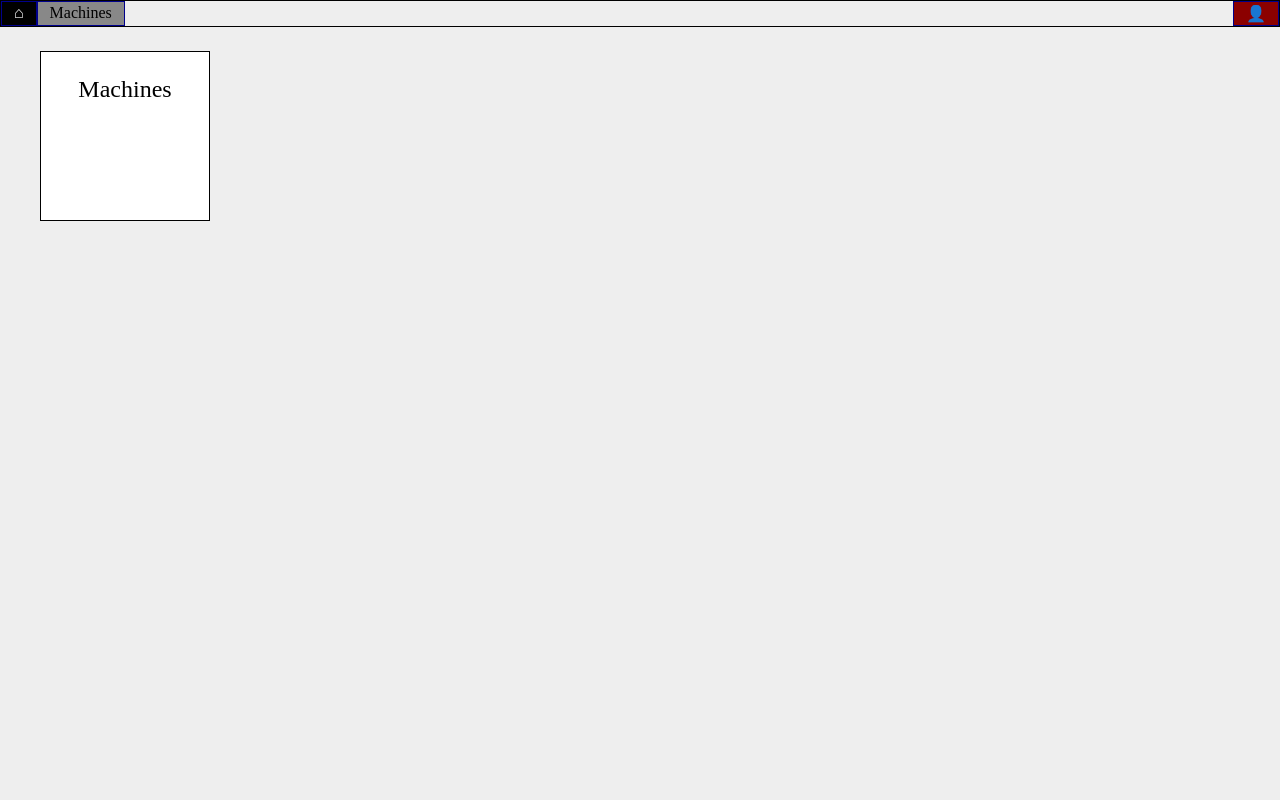
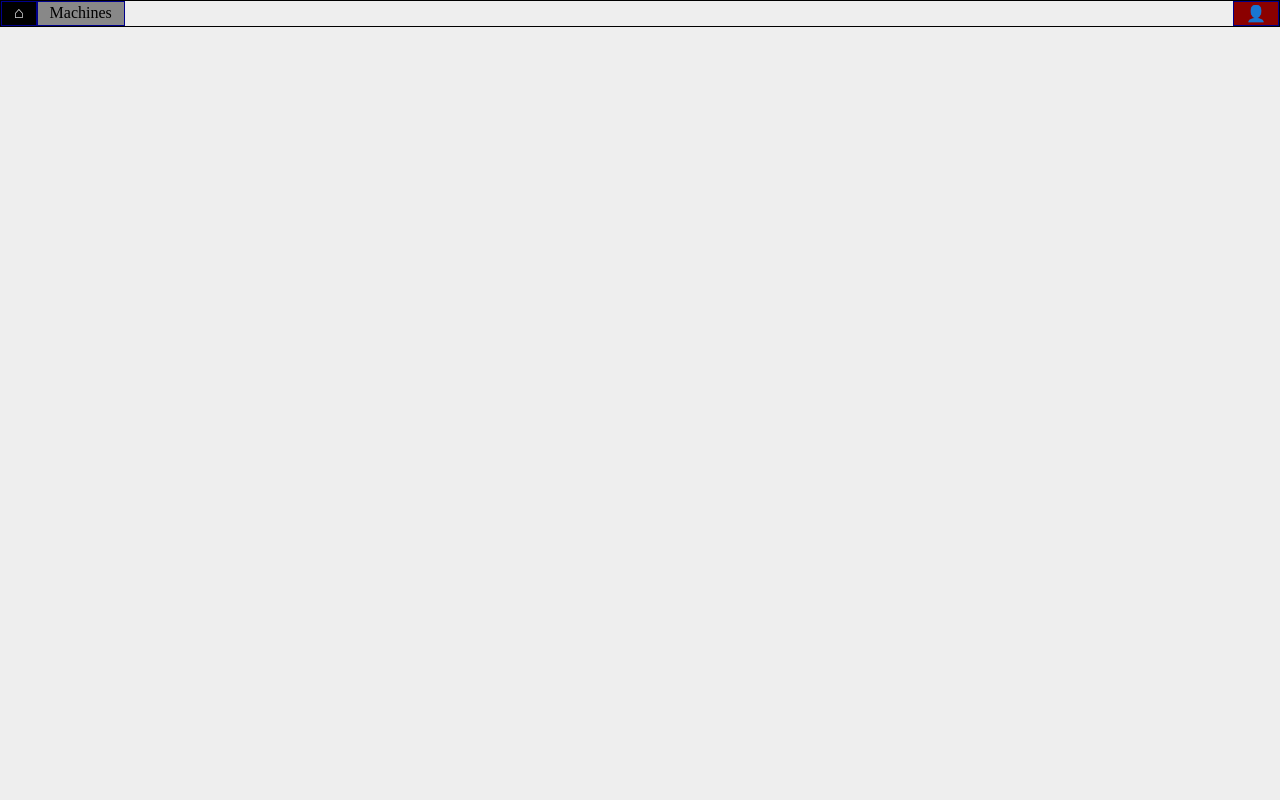
Before and after one commit to NathanWolf/GlitchWeb, a PHP site: page / in a window 1280 px wide. Run offline with PHP 8.4, Linux system fonts and the light colour scheme; data comes from the database, SQL or seed files in the repository; data that the repository does not hold is empty; a stand-in replaces the project's code that opens the database connection; some libraries are stand-ins or nearby versions.

Commit message:
Make character list the default tab

```diff
--- a/index.php
+++ b/index.php
@@ -51,12 +51,12 @@
             <div id="profileButton" class="tabButton toolbarButton loggedout" data-tab="profile"></div>
         </div>
 
-        <div class="tab" id="home">
+        <div class="tab" id="home" style="display: none">
             <div class="tile navigation" data-tab="characters">Machines</div>
             <div class="tile navigation admin" data-tab="characterEditor" style="display: none">Machine Editor</div>
         </div>
 
-        <div class="tab" id="characters" style="display: none">
+        <div class="tab" id="characters">
         </div>
 
         <div class="tab" id="profile" style="display: none">
--- a/js/glitch.js
+++ b/js/glitch.js
@@ -116,9 +116,9 @@ class Glitch {
     }
 
     load() {
-        const love = this;
+        const glitch = this;
         this.#request('data/glitch.php', function() {
-            love.#processData(this.response);
+            glitch.#processData(this.response);
         });
     }
 
```
